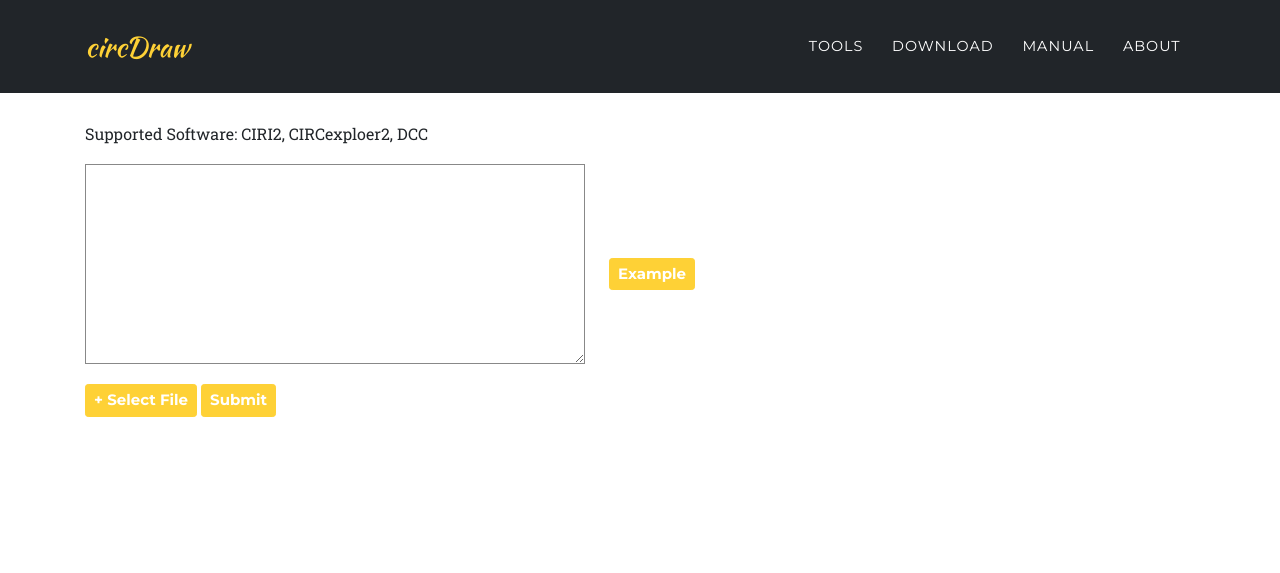
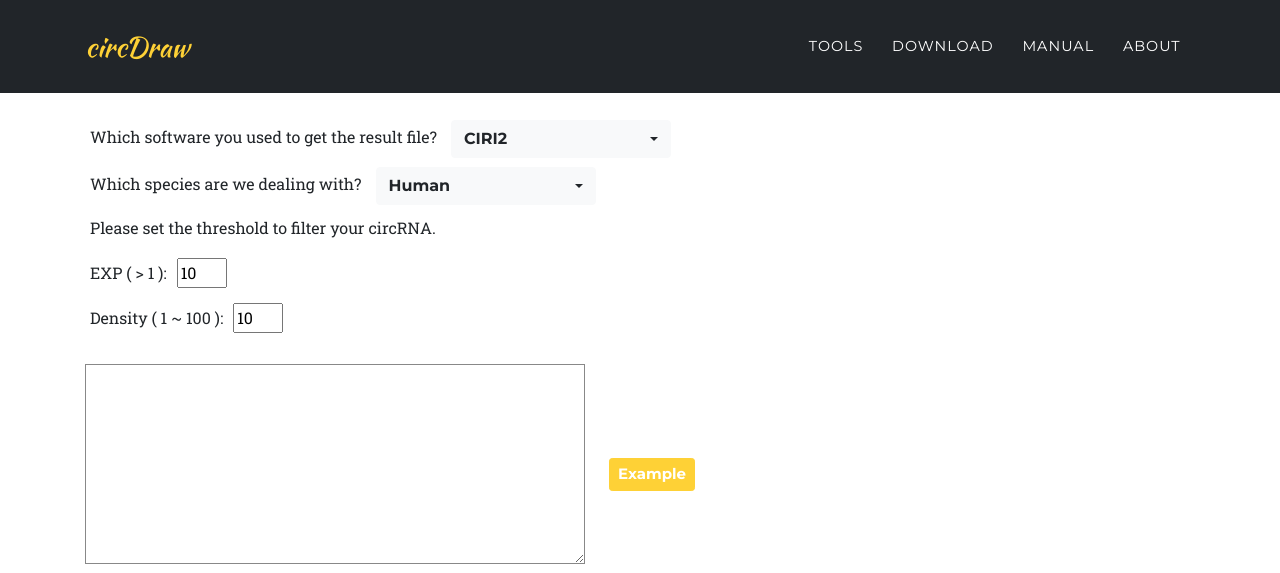
Before and after one commit to Mr-Milk/circDraw, a Django app: page /tools/ in a window 1280 px wide. Shown: the top 573 px of the page. Run offline with Django 3.2, Linux system fonts and the light colour scheme; some libraries are stand-ins or nearby versions; some web fonts are replaced.

Commit message:
2019-01-19

```diff
--- a/cirDraw/static/base/css/circCirc.css
+++ b/cirDraw/static/base/css/circCirc.css
@@ -57,6 +57,17 @@
 .inlineText {
         display: inline-block;
         margin-left: 5px;
+        margin-right: 10px;
+}
+
+.inlineSelector {
+        display: inline-block;
+        width: 20px;
+}
+
+.inlineInput {
+        display: inline-block;
+        width: 50px;
 }
 
 .loader{
@@ -104,3 +115,9 @@ background: url('../../../media/close.png') no-repeat center center;
 .mdl-button--raised.mdl-button--colored:active, .mdl-button--raised.mdl-button--colored:hover {
         background-color: #E8B647;
 }
+
+.dropdown-item.active, .dropdown-item:active {
+        color: #fff;
+        text-decoration: none;
+        background-color: #fed136;
+    }
--- a/cirDraw/static/base/js/upload.js
+++ b/cirDraw/static/base/js/upload.js
@@ -24,18 +24,31 @@ $(document).ready(function(){
     })
     var reportID
     $('#submit').click(function(){
+        parameters = {"FileType": $("#software").val(), "Species": $("#species").val(), "expvalue": $("#expvalue").val(), "denvalue": $("#denvalue").val()}
+        parametersString = JSON.stringfy(parameters)
         $.ajax({
             url: '/upload',
             type: 'POST',
             cache: false,
-            data: new FormData($('#fileform')[0]),
+            dataType: "json",
+            data: parametersString,
             processData: false,
             contentType: false
-        }).done(
-            function(reportID) {$('#submitstatus').text('✓ Submitted');
-                reportID = reportID[0]
-        }).fail(
-            function() {$('#processtip').text('Failed to upload, please check your connection and refreash.').css("color", "#CB4042")});
+        })
+        .done(
+            $.ajax({
+                url: '/upload',
+                type: 'POST',
+                cache: false,
+                data: new FormData($('#fileform')[0]),
+                processData: false,
+                contentType: false
+            }).done(
+                function(reportID) {$('#submitstatus').text('✓ Submitted');
+                    reportID = reportID[0]
+            }).fail(
+                function() {$('#processtip').text('Failed to upload, please check your connection and refreash.').css("color", "#CB4042")})
+        )
 
         $('#aftersubmit').show()
         $('#resultbutton').show()
--- a/cirDraw/templates/base.html
+++ b/cirDraw/templates/base.html
@@ -22,10 +22,11 @@
 
         <!-- CSS -->
         <link rel="stylesheet" href="https://code.jquery.com/ui/1.9.2/themes/base/jquery-ui.css">
+        <link rel="stylesheet" href="https://cdnjs.cloudflare.com/ajax/libs/bootstrap-select/1.13.2/css/bootstrap-select.min.css">
+        <link rel="stylesheet" href="https://cdn.datatables.net/1.10.19/css/jquery.dataTables.min.css">
         <link href="{% static 'base/css/agency.css' %}" rel="stylesheet">
         <link href="{% static 'base/css/ion.rangeSlider.css' %}" rel="stylesheet">
         <link href="{% static 'base/css/circCirc.css' %}" rel="stylesheet">
-        <link rel="stylesheet" href="https://cdn.datatables.net/1.10.19/css/jquery.dataTables.min.css">
 
     </head>
 
@@ -108,6 +109,7 @@
     <!-- Custom scripts for this template -->
     <script src="{% static 'base/js/agency.min.js' %}"></script>
     <script src="{% static 'base/js/jqBootstrapValidation.js' %}"></script>
+    <script src="https://cdnjs.cloudflare.com/ajax/libs/bootstrap-select/1.13.2/js/bootstrap-select.min.js"></script>
     <script src="{% static 'base/js/upload.js' %}"></script>
 
     {% block otherJS %} {% endblock %}
--- a/cirDraw/tools/templates/tools/upload.html
+++ b/cirDraw/tools/templates/tools/upload.html
@@ -9,7 +9,19 @@
 
     <div class="container">
           <div class="form-group">
-                <p class="help-block"> Supported Software: CIRI2, CIRCexploer2, DCC</p>
+                <p class="inlineText">Which software you used to get the result file?</p>
+                <select class="selectpicker inlineSelector" id="software" >
+                  <option>CIRI2</option>
+                </select>
+                <br>
+                <p class="inlineText">Which species are we dealing with?</p>
+                <select class="selectpicker inlineSelector" id="species">
+                  <option>Human</option>
+                </select>
+                <br>
+                <p class="inlineText">Please set the threshold to filter your circRNA.</p><br>
+                <p class="inlineText">EXP ( > 1 ): </p><input type="text" id="expvalue" class="inlineInput" value="10"><br>
+                <p class="inlineText">Density ( 1 ~ 100 ): </p><input type="text" id="denvalue" class="inlineInput" value="10"></div>
                 <div class="center"><div class="textarea" contenteditable="true"></div>
                 <button type="button" class="btn btn-primary btn-sm" id="example">Example</button></div>
                 <!--
```
Also changed, not shown: cirDraw/static/tools/js/denChrPlot.js (+28 -1 lines), cirDraw/static/base/img/logo.png, 3 other files.
